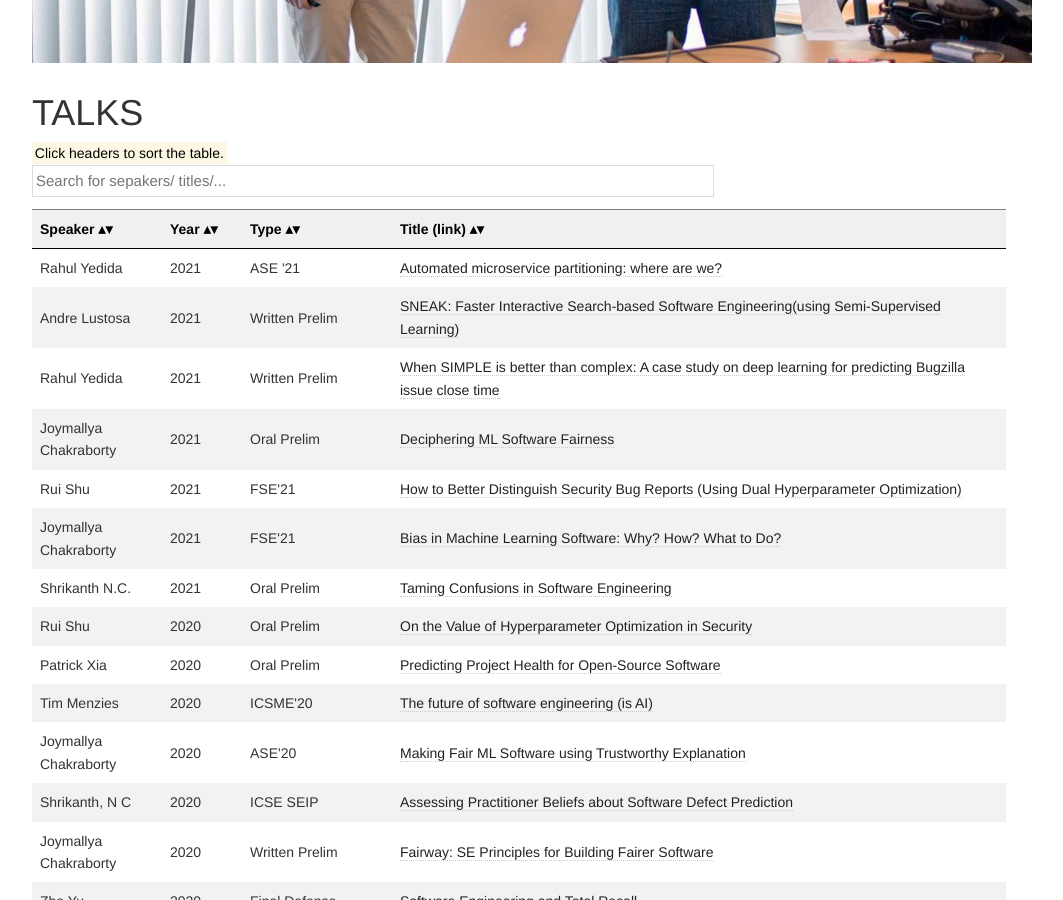
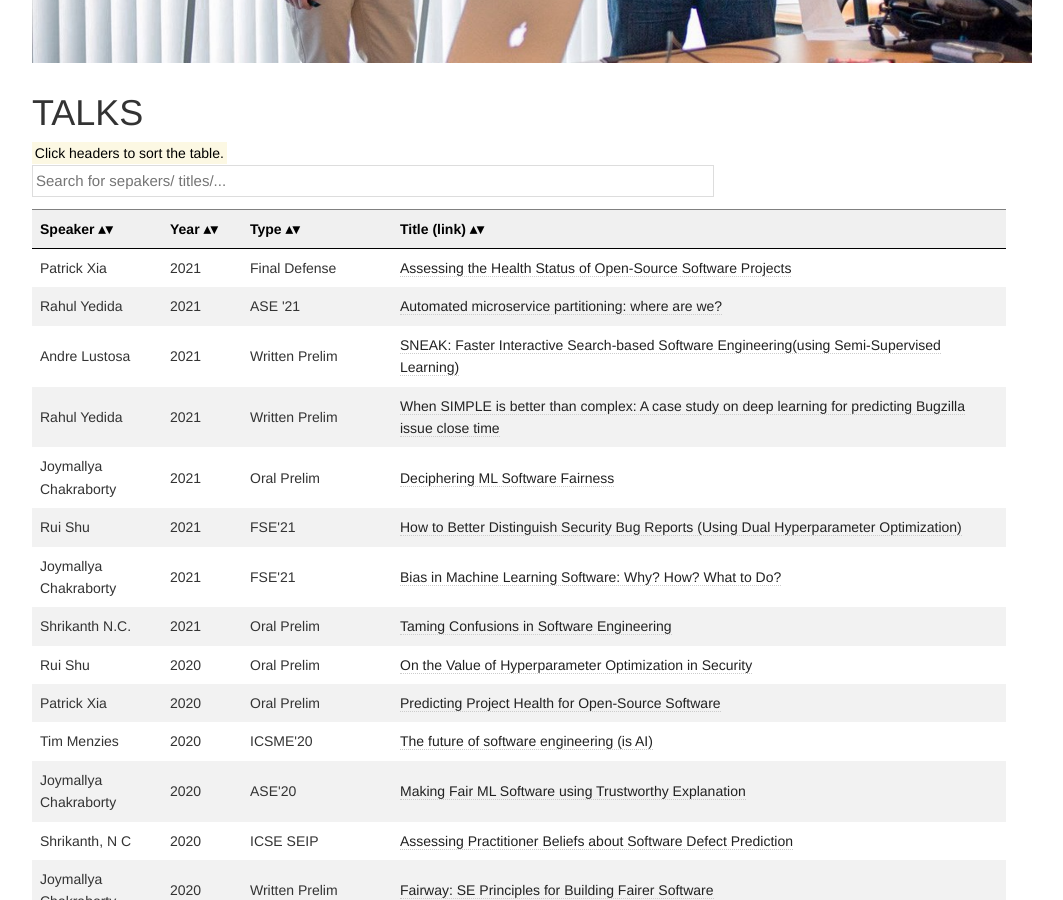
Before and after one commit to ai-se/ai-se.github.io, a Jekyll site: the page built from talks/index.html, in a window 1280 px wide and 900 px high, scrolled down 673 px. Shown: the whole window, without its empty margins (126-1189 px from the left). Built offline with Jekyll 4.4.1, drawn with Linux system fonts in a browser that asks for light colours.

Commit message:
Update index.html

```diff
--- a/talks/index.html
+++ b/talks/index.html
@@ -54,6 +54,12 @@ title: Talks
     </tr>
   </thead>
   <tbody>
+    <tr>
+      <td>Patrick Xia</td>
+      <td>2021</td>
+      <td>Final Defense</td>
+      <td><a href="https://docs.google.com/presentation/d/1WrtQZhARH-SPVrjBoautQA0Gd5D9CJGU0MjXArw4JjU/edit?usp=sharing">Assessing the Health Status of Open-Source Software Projects</a></td>
+    </tr>
     <tr>
       <td>Rahul Yedida</td>
       <td>2021</td>
```
